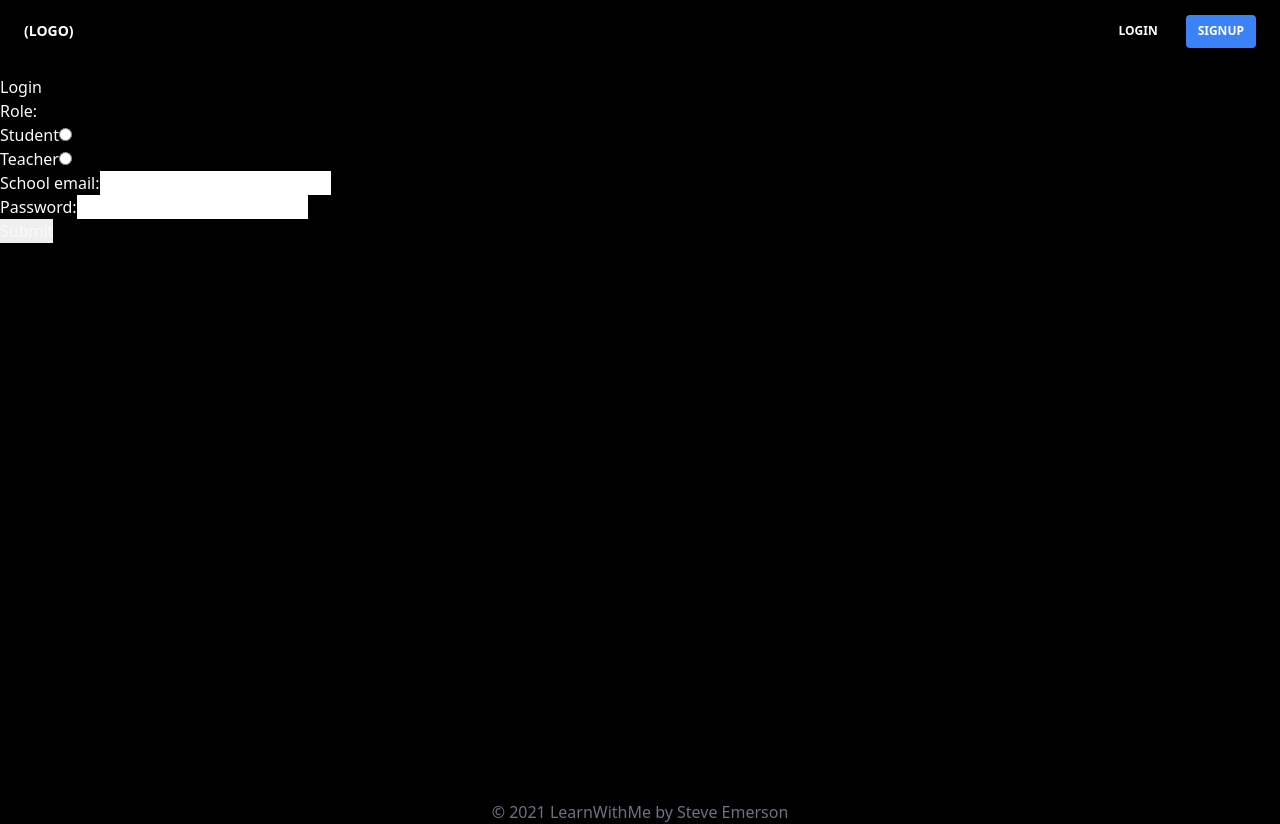
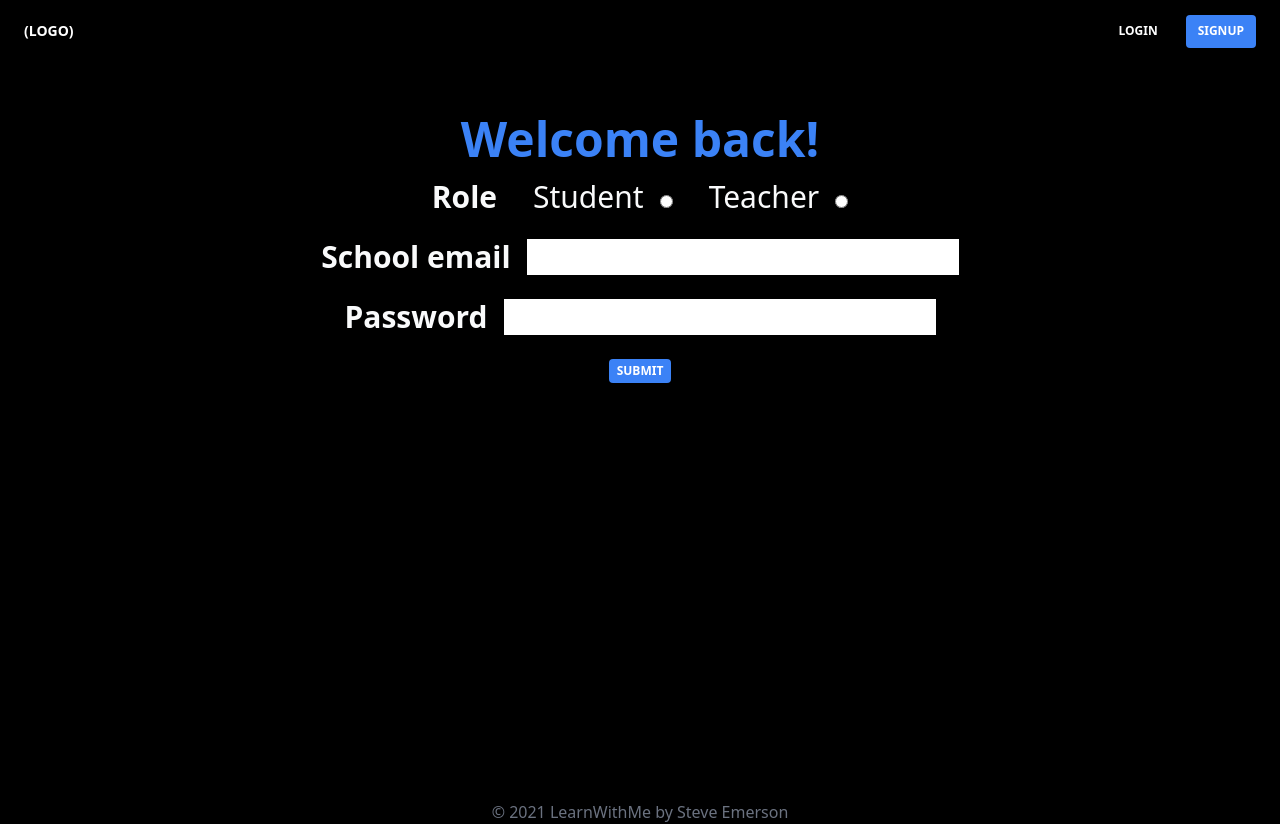
Before and after one commit to SteveEmerson/LearnWithMe-client, a React (Create React App) app: page /login in a window 1280 px wide. Built offline with nearby package versions, Linux system fonts and the light colour scheme.

Commit message:
Style Login

```diff
--- a/src/components/splash-components/Login.tsx
+++ b/src/components/splash-components/Login.tsx
@@ -83,29 +83,33 @@ class Login extends React.Component<LoginProps, LoginState> {
 
   render() {
     return(
-      <div>
-        <p>Login</p>
-        <form onSubmit={this.handleSubmit}>
-          <div>
-            <p>Role:</p>
+      <div className="p-10 text-3xl flex flex-col space-y-4 items-center">
+        <p className="text-blue-500 font-bold text-5xl">Welcome back!</p>
+        <form className="flex flex-col space-y-6" onSubmit={this.handleSubmit}>
+          <div className="flex flex-row space-x-5 self-center">
+            <p className="font-bold">Role</p>
             <div>
-              <label htmlFor="student"> Student</label>
-              <input type="radio" name="role" id="student" value="student" required onChange={this.roleChange}/>
+              <label className="p-4" htmlFor="student"> Student</label>
+              <input  type="radio" name="role" id="student" value="student" required onChange={this.roleChange}/>
             </div>
             <div>
-              <label htmlFor="teacher"> Teacher</label>
+              <label className="p-4" htmlFor="teacher"> Teacher</label>
               <input type="radio" name="role" id="teacher" value="teacher" required onChange={this.roleChange}/>
             </div>
           </div>
-          <div>
-            <label htmlFor="email"> School email:</label>
+          <div className="self-center space-x-4">
+            <label className="font-bold" htmlFor="email"> School email</label>
             <input type="text" name="email" id="email" required onChange={this.emailChange}/>
           </div>
-          <div>
-            <label htmlFor="password"> Password:</label>
+          <div className="self-center space-x-4">
+            <label className="font-bold" htmlFor="password"> Password</label>
             <input type="text" name="password" id="password" required onChange={this.passwordChange}/>
           </div>
-          <input type="submit" value="Submit" />
+          <input
+            className="px-2 py-1 self-center flex items-center text-xs uppercase font-bold  text-white bg-blue-500 rounded hover:opacity-75"
+            type="submit"
+            value="Submit"
+          />
         </form>
 
         {this.state.signinError ? <h5>Login error. User not found.</h5> : null}
```
